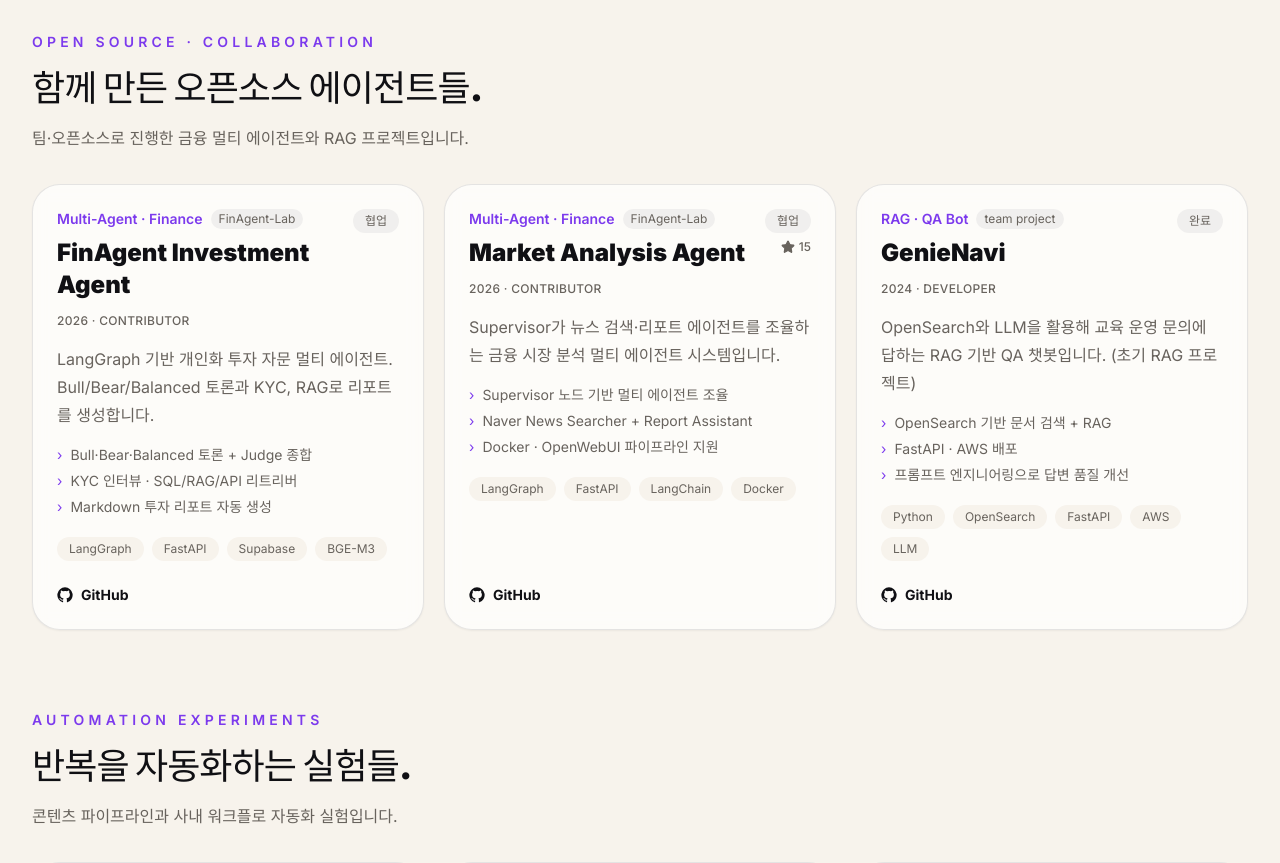
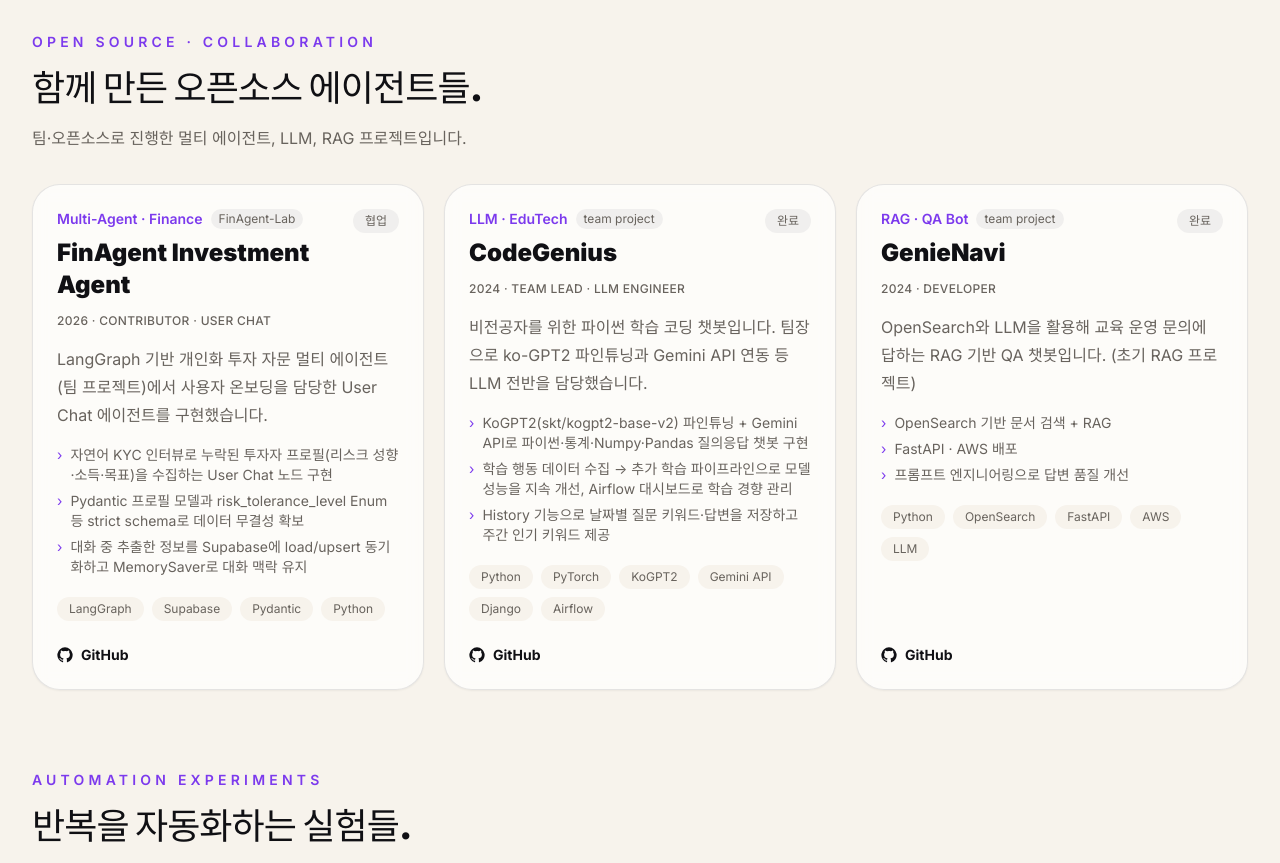
Before and after one commit to PlutoJoshua/PlutoJoshua.github.io, a React (Vite) app: page /projects in a window 1280 px wide. Shown: the part 1680-2543 px from the top of the page. Built offline with nearby package versions, Linux system fonts and the light colour scheme; a web font is replaced by a local one.

Commit message:
content: refocus open-source projects on personal contribution
- FinAgent: rewrite highlights around the User Chat (KYC onboarding) module
- Remove Market Analysis Agent (not personally contributed)
- Add CodeGenius (team lead, KoGPT2 fine-tuning + Gemini API)

```diff
--- a/src/data/projects.js
+++ b/src/data/projects.js
@@ -103,34 +103,35 @@
     status: '협업',
     group: 'opensource',
     year: '2026',
-    role: 'Contributor',
-    description: 'LangGraph 기반 개인화 투자 자문 멀티 에이전트. Bull/Bear/Balanced 토론과 KYC, RAG로 리포트를 생성합니다.',
+    role: 'Contributor · User Chat',
+    description:
+      'LangGraph 기반 개인화 투자 자문 멀티 에이전트(팀 프로젝트)에서 사용자 온보딩을 담당한 User Chat 에이전트를 구현했습니다.',
     highlights: [
-      'Bull·Bear·Balanced 토론 + Judge 종합',
-      'KYC 인터뷰 · SQL/RAG/API 리트리버',
-      'Markdown 투자 리포트 자동 생성',
+      '자연어 KYC 인터뷰로 누락된 투자자 프로필(리스크 성향·소득·목표)을 수집하는 User Chat 노드 구현',
+      'Pydantic 프로필 모델과 risk_tolerance_level Enum 등 strict schema로 데이터 무결성 확보',
+      '대화 중 추출한 정보를 Supabase에 load/upsert 동기화하고 MemorySaver로 대화 맥락 유지',
     ],
-    stack: ['LangGraph', 'FastAPI', 'Supabase', 'BGE-M3'],
+    stack: ['LangGraph', 'Supabase', 'Pydantic', 'Python'],
     links: { github: 'https://github.com/FinAgent-Lab/FinAgent_Investment_Agent' },
     org: 'FinAgent-Lab',
   },
   {
-    name: 'Market Analysis Agent',
-    category: 'Multi-Agent · Finance',
-    status: '협업',
+    name: 'CodeGenius',
+    category: 'LLM · EduTech',
+    status: '완료',
     group: 'opensource',
-    year: '2026',
-    role: 'Contributor',
-    description: 'Supervisor가 뉴스 검색·리포트 에이전트를 조율하는 금융 시장 분석 멀티 에이전트 시스템입니다.',
+    year: '2024',
+    role: 'Team Lead · LLM Engineer',
+    description:
+      '비전공자를 위한 파이썬 학습 코딩 챗봇입니다. 팀장으로 ko-GPT2 파인튜닝과 Gemini API 연동 등 LLM 전반을 담당했습니다.',
     highlights: [
-      'Supervisor 노드 기반 멀티 에이전트 조율',
-      'Naver News Searcher + Report Assistant',
-      'Docker · OpenWebUI 파이프라인 지원',
+      'KoGPT2(skt/kogpt2-base-v2) 파인튜닝 + Gemini API로 파이썬·통계·Numpy·Pandas 질의응답 챗봇 구현',
+      '학습 행동 데이터 수집 → 추가 학습 파이프라인으로 모델 성능을 지속 개선, Airflow 대시보드로 학습 경향 관리',
+      'History 기능으로 날짜별 질문 키워드·답변을 저장하고 주간 인기 키워드 제공',
     ],
-    stack: ['LangGraph', 'FastAPI', 'LangChain', 'Docker'],
-    links: { github: 'https://github.com/FinAgent-Lab/market-analysis-team' },
-    org: 'FinAgent-Lab',
-    stars: 15,
+    stack: ['Python', 'PyTorch', 'KoGPT2', 'Gemini API', 'Django', 'Airflow'],
+    links: { github: 'https://github.com/PlutoJoshua/CodeGenius_Project' },
+    org: 'team project',
   },
   {
     name: 'GenieNavi',
@@ -287,7 +288,7 @@
     key: 'opensource',
     label: 'Open Source · Collaboration',
     title: '함께 만든 오픈소스 에이전트들.',
-    description: '팀·오픈소스로 진행한 금융 멀티 에이전트와 RAG 프로젝트입니다.',
+    description: '팀·오픈소스로 진행한 멀티 에이전트, LLM, RAG 프로젝트입니다.',
   },
   {
     key: 'automation',
```
Also changed, not shown: 2 other files (tests, documents, lock files or other folders).
